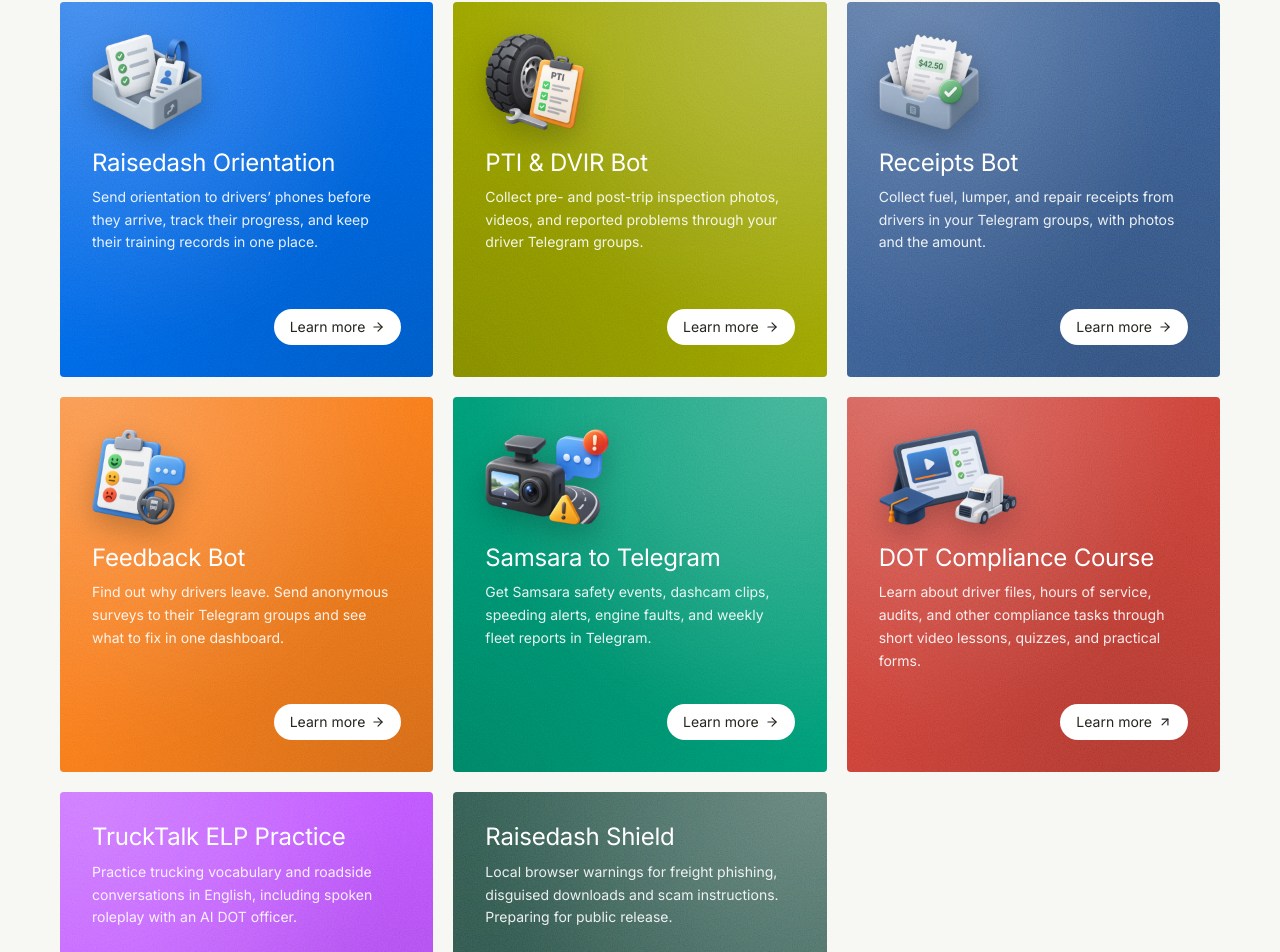
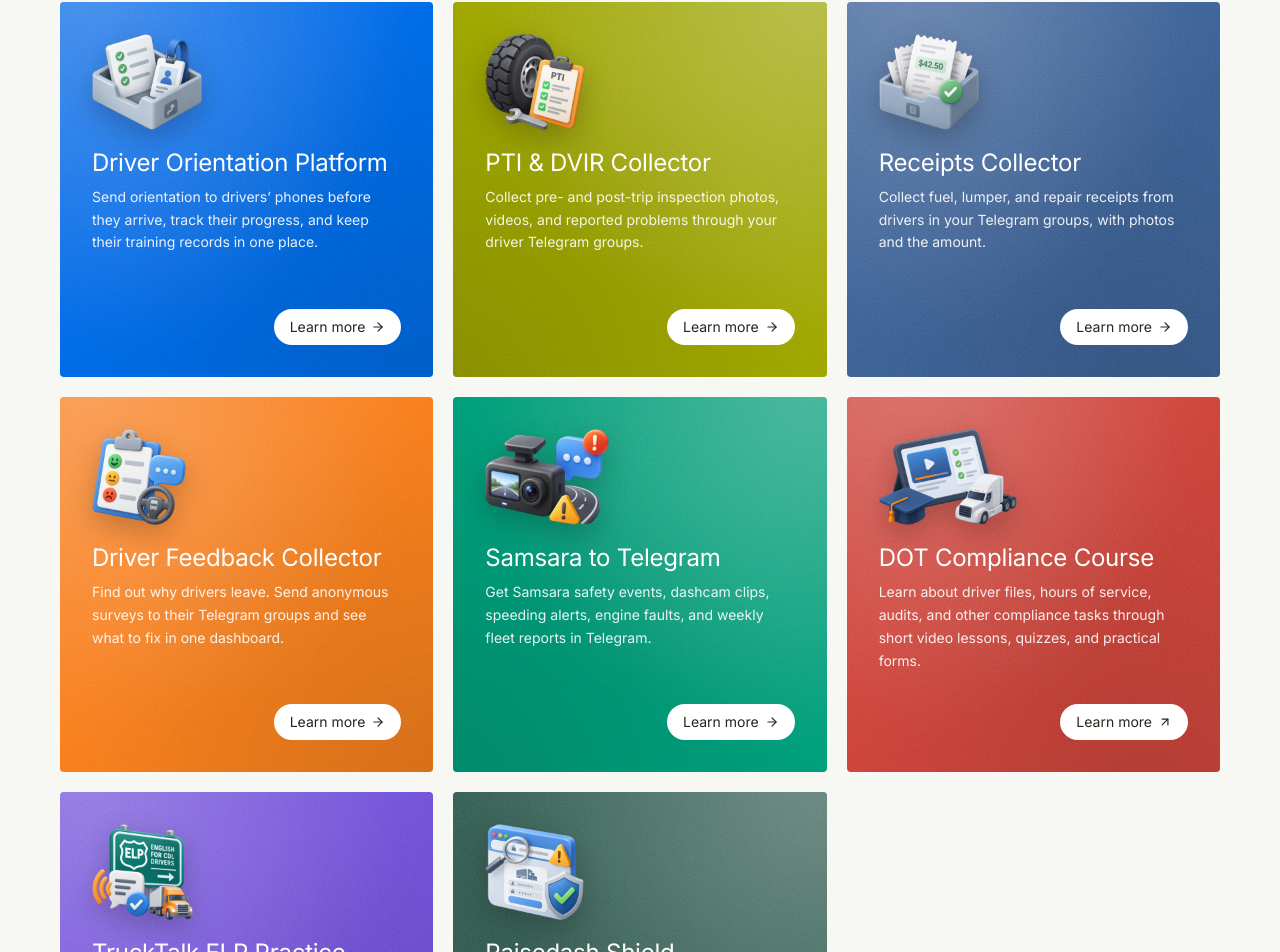
Before and after one commit to ShJavokhir/raisedash-landing-page, a Next.js app: page / in a window 1280 px wide. Shown: the part 312-1264 px from the top of the page. Built offline with nearby package versions, Linux system fonts and the light colour scheme; no server answers.

Commit message:
Update homepage product names and ELP and Shield icons

```diff
--- a/src/data/products.ts
+++ b/src/data/products.ts
@@ -1,7 +1,7 @@
 /** Products share the homepage grid and company navigation, with a dedicated page for each. */
 export const products = [
   {
-    name: "Raisedash Orientation",
+    name: "Driver Orientation Platform",
     description:
       "Send orientation to drivers’ phones before they arrive, track their progress, and keep their training records in one place.",
     href: "/products/orientation",
@@ -9,7 +9,7 @@
     icon: { src: "/brand/orientation-icon.webp", width: 329, height: 288 },
   },
   {
-    name: "PTI & DVIR Bot",
+    name: "PTI & DVIR Collector",
     description:
       "Collect pre- and post-trip inspection photos, videos, and reported problems through your driver Telegram groups.",
     href: "/products/pti-telegram-bot",
@@ -17,7 +17,7 @@
     icon: { src: "/brand/pti-icon.webp", width: 298, height: 288 },
   },
   {
-    name: "Receipts Bot",
+    name: "Receipts Collector",
     description:
       "Collect fuel, lumper, and repair receipts from drivers in your Telegram groups, with photos and the amount.",
     href: "/products/receipts-telegram-bot",
@@ -25,7 +25,7 @@
     icon: { src: "/brand/receipts-icon.webp", width: 302, height: 288 },
   },
   {
-    name: "Feedback Bot",
+    name: "Driver Feedback Collector",
     description:
       "Find out why drivers leave. Send anonymous surveys to their Telegram groups and see what to fix in one dashboard.",
     href: "/products/feedback-telegram-bot",
@@ -53,7 +53,8 @@
     description:
       "Practice trucking vocabulary and roadside conversations in English, including spoken roleplay with an AI DOT officer.",
     href: "/tools/elp-practice",
-    plate: "#be52ff",
+    plate: "#6d4bd8",
+    icon: { src: "/brand/elp-icon.webp", width: 302, height: 288 },
   },
   {
     name: "Raisedash Shield",
@@ -61,6 +62,7 @@
       "Local browser warnings for freight phishing, disguised downloads and scam instructions. Preparing for public release.",
     href: "/products/shield",
     plate: "#315b50",
+    icon: { src: "/brand/shield-icon.webp", width: 295, height: 288 },
   },
 ];
 
--- a/src/pages/sitemap.xml.tsx
+++ b/src/pages/sitemap.xml.tsx
@@ -18,7 +18,7 @@
  * update its date here to the date of that change.
  */
 const STATIC_PAGE_DATES: Record<string, string> = {
-  "/": "2026-09-29",
+  "/": "2026-09-30",
   "/products/orientation": "2026-09-21",
   "/blog": "2026-01-26", // overridden below by latest post date
   "/about": "2026-09-21",
--- a/src/styles/globals.css
+++ b/src/styles/globals.css
@@ -1067,9 +1067,9 @@
    veil so it reads as printed paper. Each card sets --plate-bg inline from
    src/data/products.ts.
 
-   Everything on a plate is white. Four of the hues (jade #009A74 and orchid
-   #BE52FF at 3.6:1, olive #9AA200 at 2.8:1 and orange #F87917 at 2.7:1)
-   fall below WCAG AA against white — kept on purpose for the look.
+   Everything on a plate is white. Three of the hues (jade #009A74 at 3.6:1,
+   olive #9AA200 at 2.8:1 and orange #F87917 at 2.7:1) fall below WCAG AA
+   against white — kept on purpose for the look.
    ───────────────────────────────────────────────────────────────────────── */
 .product-plate {
   position: relative;
```
Also changed, not shown: public/brand/elp-icon.webp (added), public/brand/shield-icon.webp (added).
